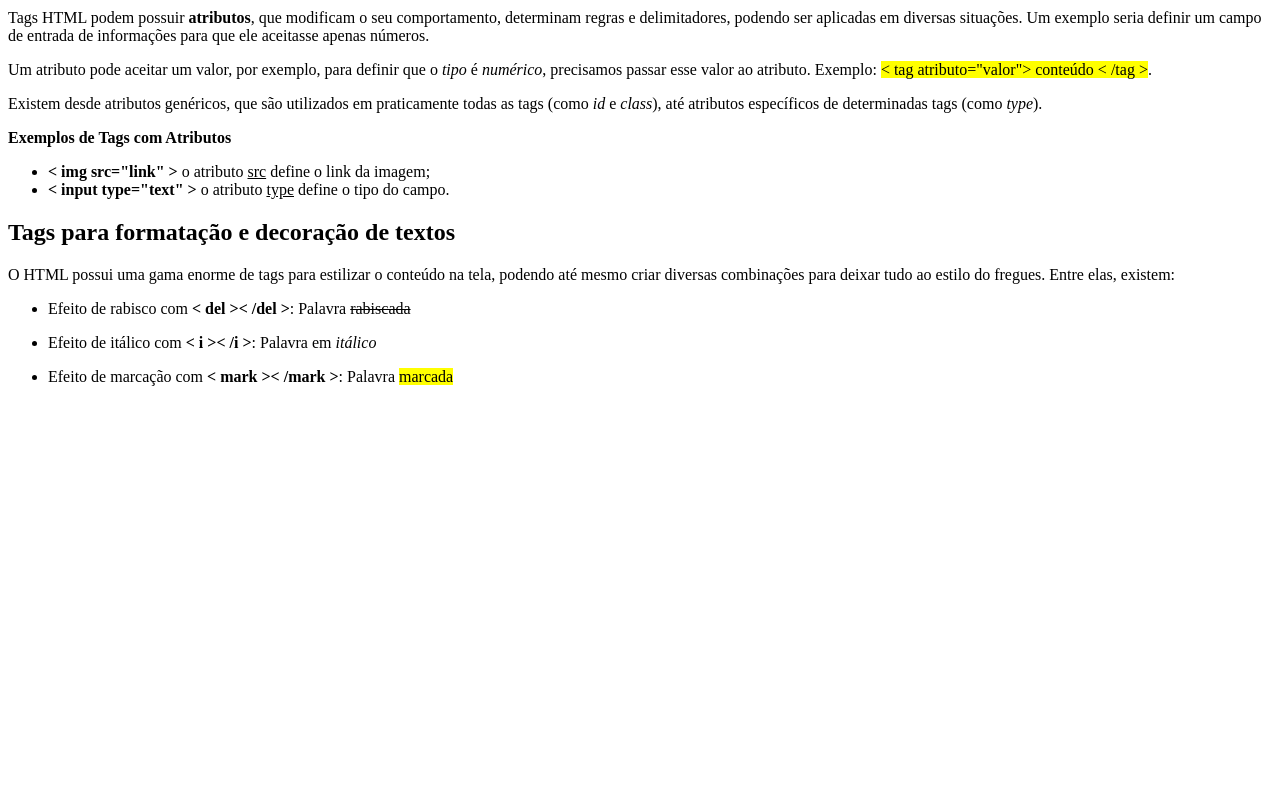
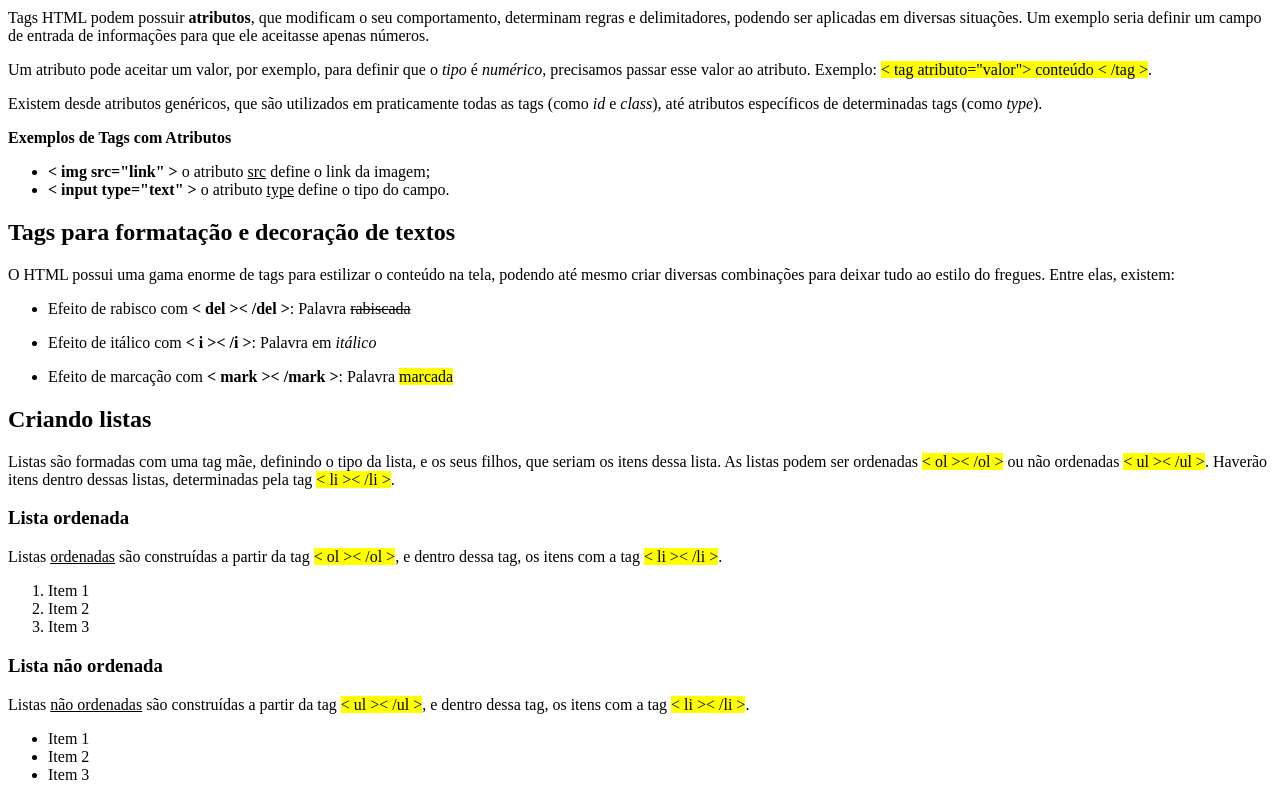
Before and after one commit to GracilianoOG/dio-desafio-pagina-html, a plain HTML site: page index.html in a window 1280 px wide. Shown: the part 1024-1824 px from the top of the page. Before the commit the page ends 1426 px from the top, so only its background shows below. Drawn offline with Linux system fonts and the light colour scheme.

Commit message:
Seção de criação de listas adicionada

```diff
--- a/index.html
+++ b/index.html
@@ -17,7 +17,7 @@
         <li><a href="#tags-html">Como funcionam as tags HTML</a></li>
         <li><a href="#tags-html-atributos">Tags HTML e seus atributos</a></li>
         <li><a href="#tags-formatacao">Tags para formatação e decoração de textos</a></li>
-        <li><a href="#">Criando listas</a></li>
+        <li><a href="#criando-listas">Criando listas</a></li>
         <li><a href="#">Trabalhando com links</a></li>
         <li><a href="#">Manipulando as abas do navegador</a></li>
         <li><a href="#">Ancoragem</a></li>
@@ -90,5 +90,30 @@
             <p>Efeito de marcação com <strong>< mark >< /mark ></strong>: Palavra <mark>marcada</mark></p>
         </li>
     </ul>
+
+    <h2 id="criando-listas">Criando listas</h2>
+
+    <p>Listas são formadas com uma tag mãe, definindo o tipo da lista, e os seus filhos, que seriam os itens dessa lista. As listas podem ser ordenadas <mark>< ol >< /ol ></mark> ou não ordenadas <mark>< ul >< /ul ></mark>. Haverão itens dentro dessas listas, determinadas pela tag <mark>< li >< /li ></mark>.</p>
+
+    <h3>Lista ordenada</h3>
+
+    Listas <u>ordenadas</u> são construídas a partir da tag <mark>< ol >< /ol ></mark>, e dentro dessa tag, os itens com a tag <mark>< li >< /li ></mark>.
+
+    <ol>
+        <li>Item 1</li>
+        <li>Item 2</li>
+        <li>Item 3</li>
+    </ol>
+
+    <h3>Lista não ordenada</h3>
+
+    Listas <u>não ordenadas</u> são construídas a partir da tag <mark>< ul >< /ul ></mark>, e dentro dessa tag, os itens com a tag <mark>< li >< /li ></mark>.
+
+    <ul>
+        <li>Item 1</li>
+        <li>Item 2</li>
+        <li>Item 3</li>
+    </ul>
+
 </body>
 </html>
```
